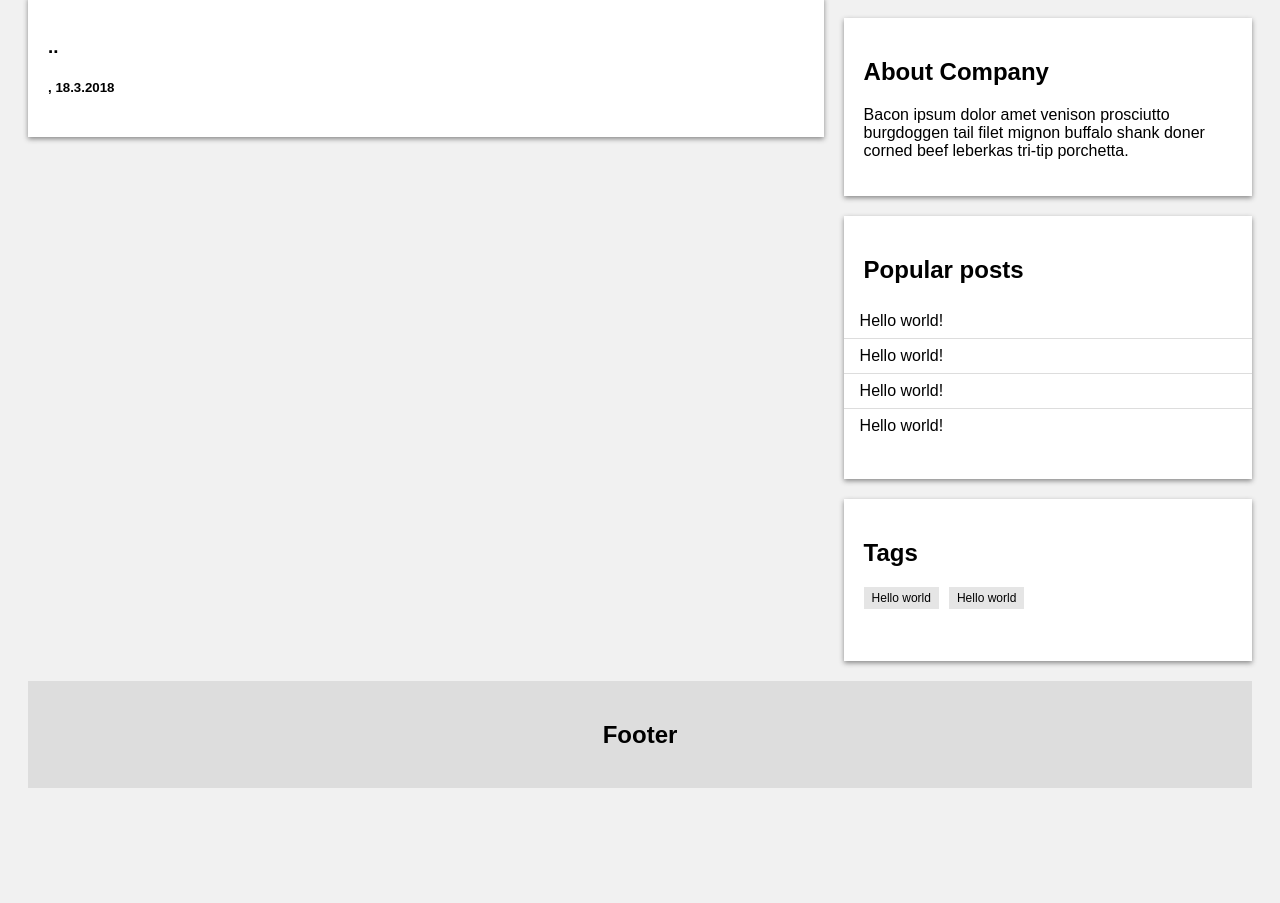
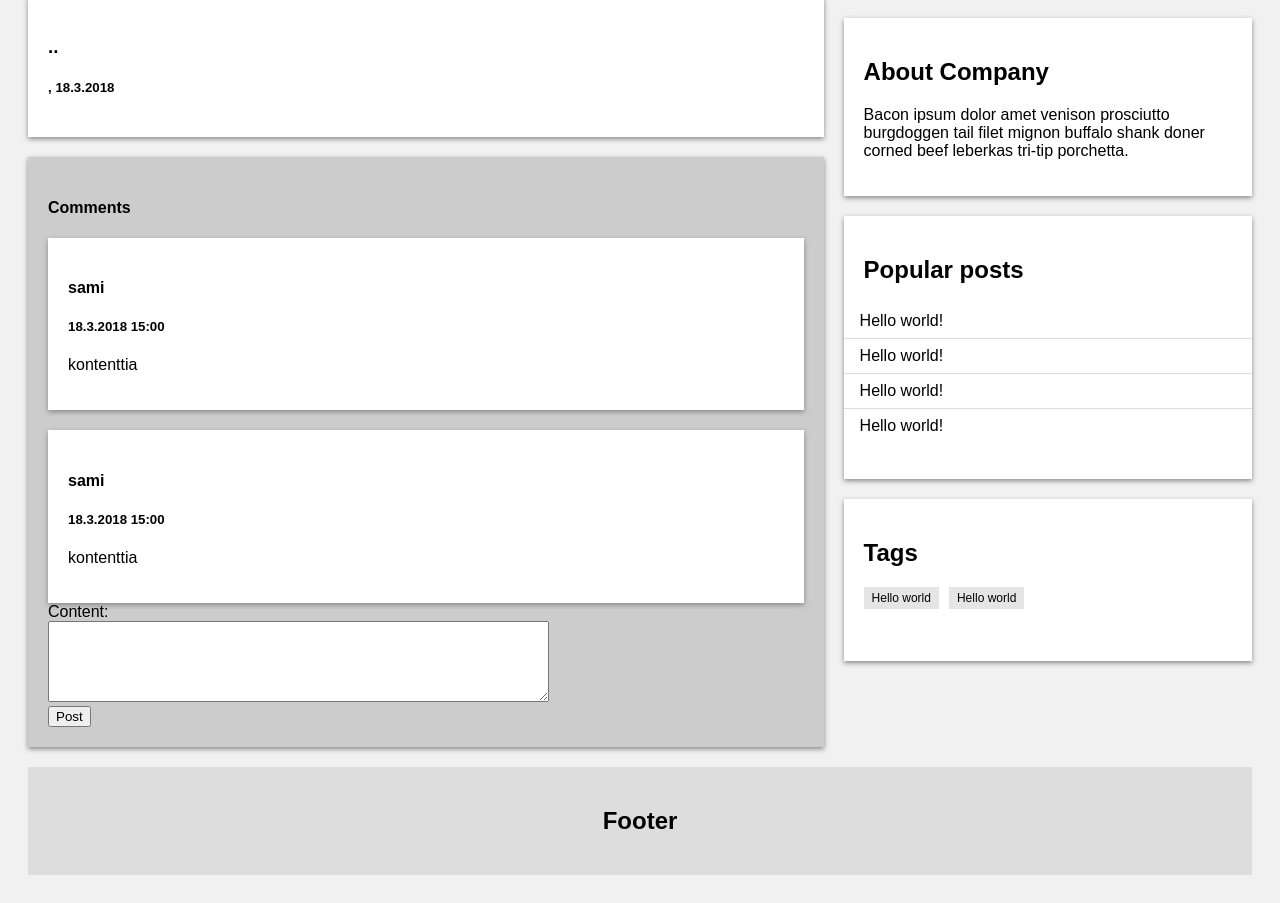
Before and after one commit to Ch4nge/BlogProject, a React (Create React App) app in the folder blog/: page /post/1 in a window 1280 px wide. Shown: the part 310-1213 px from the top of the page. Before the commit the page ends 1126 px from the top, so only its background shows below. Built offline with nearby package versions, Linux system fonts and the light colour scheme; no server answers.

Commit message:
to checkout to devel

```diff
--- a/blog/src/articles/Article.js
+++ b/blog/src/articles/Article.js
@@ -1,6 +1,5 @@
 import React, {Component} from 'react';
-import { Link, Route } from 'react-router-dom';
-import MainLayout from '../layouts/MainLayout';
+import { Link } from 'react-router-dom';
 
 export default class Article extends Component {
 
--- a/blog/src/articles/FullArticle.js
+++ b/blog/src/articles/FullArticle.js
@@ -1,4 +1,7 @@
 import React, {Component} from 'react';
+import Comment from '../comments/Comment';
+import CommentForm from '../comments/CommentForm';
+
 
 export default class FullArticle extends Component {
 
@@ -29,7 +32,12 @@ export default class FullArticle extends Component {
 
     render(){
         console.log(this.props);
+        let comment = {
+            username: "sami",
+            content: "kontenttia"
+        }
         return(
+            <div>
             <div className="card">
                 <div className="articleHeaader">
                     <h3>{this.state.article.title}</h3>
@@ -41,6 +49,13 @@ export default class FullArticle extends Component {
                     </p>
                 </div>
             </div>
+            <div className="card" id="commentCard">
+                <h4>Comments</h4>
+                <Comment comment={comment}/>
+                <Comment comment={comment}/>
+                <CommentForm />
+            </div>
+            </div>
         );
 
     }
--- /dev/null
+++ b/blog/src/comments/Comment.js
@@ -0,0 +1,22 @@
+import React, {Component} from 'react';
+
+export default class Comment extends Component {
+
+    render(){
+        console.log(this.props.article);
+        return(
+            <div className="card">
+                <div className="commentHeader">
+                    <h4>{this.props.comment.username}</h4>
+                    <h5><span className="articleDate">18.3.2018 15:00</span></h5>
+                </div>
+                <div className="commentContent">
+                    <p>
+                        {this.props.comment.content}
+                    </p>
+                </div>
+            </div>
+        );
+
+    }
+}
--- /dev/null
+++ b/blog/src/comments/CommentForm.js
@@ -0,0 +1,46 @@
+import React, {Component} from 'react';
+
+
+export default class CommentForm extends Component {
+    constructor(props) {
+        super(props);
+        this.state = ({
+            content: "",
+            username: ""
+        });
+        this.postComment = this.postComment.bind(this);
+        this.handleChange = this.handleChange.bind(this);
+    }
+
+    handleChange(event) {
+        this.setState({[event.target.name]: event.target.value});
+    }
+
+    postComment(event) {
+        fetch("http://localhost:8080/blogs/"+this.props.blogID+"/comments", {
+            body: JSON.stringify({
+                username: this.state.username,
+                content: this.state.content
+            }),
+            headers: {
+              "Content-Type": "application/json"
+            },
+            method: "POST"
+          })
+          .then((res) => console.log(res))
+          .then((res) => console.log(res));
+    }
+
+    render() {
+        return(
+            <form>
+                Content:<br/>
+                <textarea rows="5" cols="60"
+                name="content"
+                ref="content"
+                onChange={this.handleChange}/><br/>
+                <button onClick={this.postComment}>Post</button><br/>
+            </form>
+        )
+    }
+}
--- a/blog/src/index.css
+++ b/blog/src/index.css
@@ -80,7 +80,9 @@ body {
   text-align: center;
   font-size:12px;
 }
-
+#commentCard{
+  background-color: #CCCCCC
+}
 
 /* Make columns responsive */
 @media screen and (max-width: 1000px) {
--- a/blog/src/layouts/MainLayout.js
+++ b/blog/src/layouts/MainLayout.js
@@ -2,10 +2,6 @@ import React, {Component} from 'react';
 import About from '../rightcolumn/About';
 import Popular from '../rightcolumn/Popular';
 import Tags from '../rightcolumn/Tags';
-import Article from '../articles/Article';
-import ArticlesWrapper from '../articles/ArticlesWrapper';
-import FullArticle from '../articles/FullArticle';
-import { Route } from 'react-router-dom';
 import {Link} from 'react-router-dom';
 export default class MainLayout extends Component {
 
```
Also changed, not shown: 1 other file (tests, documents, lock files or other folders).
